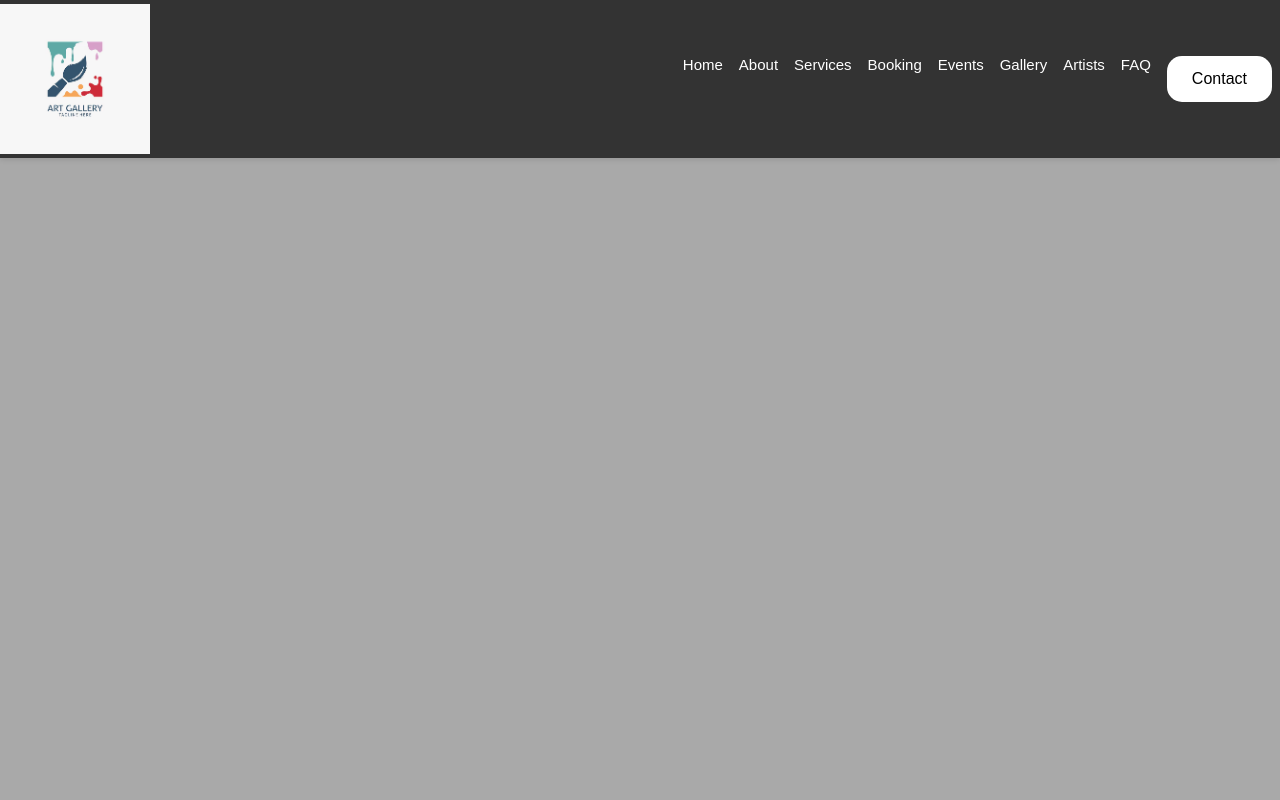
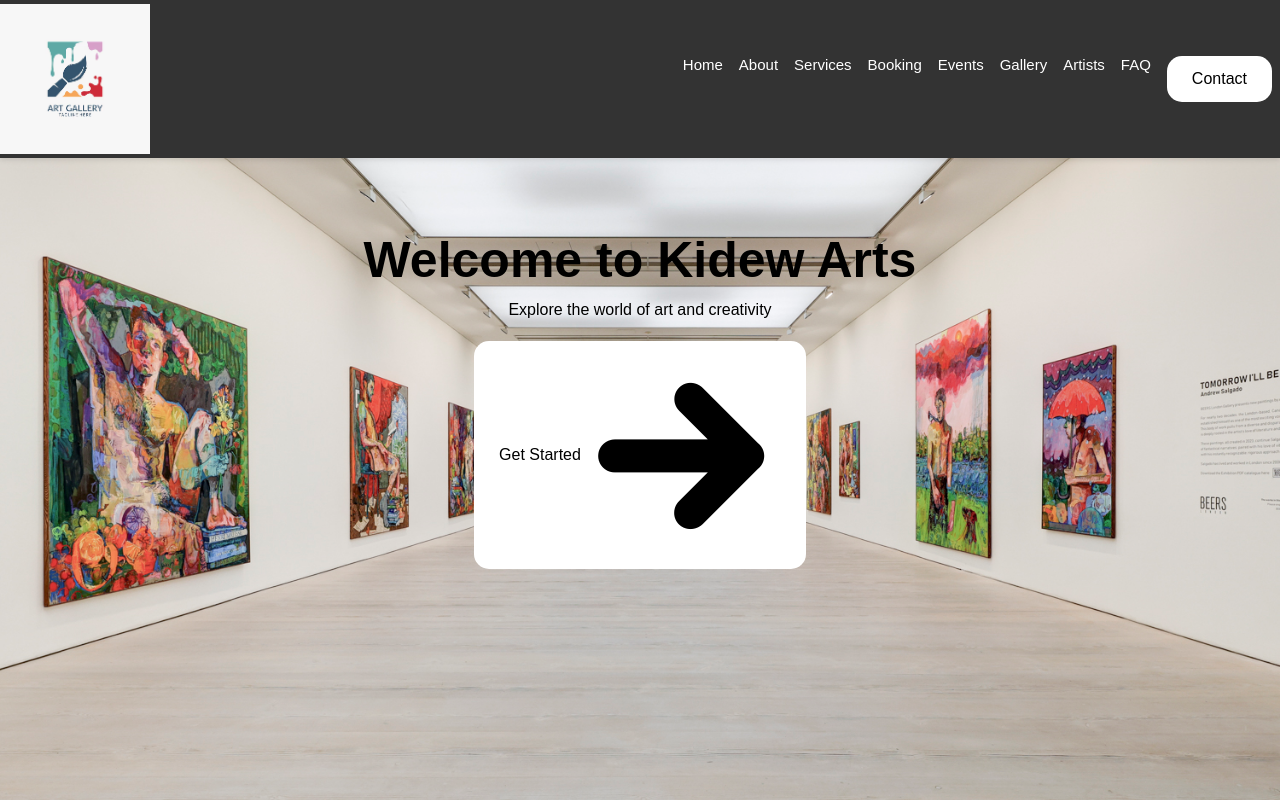
Before and after one commit to MLangri/Kidew-Arts-Website, a React (Vite) app: page / in a window 1280 px wide. Built offline with nearby package versions, Linux system fonts and the light colour scheme.

Commit message:
hero has loaded, also background url and arrow

```diff
--- a/src/App.jsx
+++ b/src/App.jsx
@@ -1,13 +1,13 @@
 import React from 'react'
 import Navbar from './components/navbar/navbar';
-//import Hero from './components/hero/hero';
+import Hero from './components/hero/hero';
 //import Services from './components/services/services';
 const App = () => {
   return (
     <div>
         <Navbar/>
+        <Hero/>
         {/*
-        <Hero/>
         <div className="container">
           <Title/>
           {/*<Services/>
--- /dev/null
+++ b/src/components/hero/hero.css
@@ -0,0 +1,24 @@
+.hero{
+    width: 100vw;
+    min-height: 100vh;
+    background: url("../../assets/background2.jpg");
+    background-size: cover;
+    background-position: center;
+    color:black;
+    display: flex;
+    align-items: center;
+    justify-content: center;
+}
+.hero-text{
+    text-align: center;
+    max-width: 800px;
+}
+.hero-text h1{
+    font-size: 50px;
+    font-weight: 700;
+}
+.hero-text p{
+    max-width: 700px;
+    margin: 10px auto 20px;
+    line-height: 1.4;
+}
--- /dev/null
+++ b/src/components/hero/hero.jsx
@@ -0,0 +1,16 @@
+import React from 'react'
+import './hero.css';
+import rightArrow from '../../assets/rightarrow.png'; //right arrow image
+const hero = () => {
+  return (
+    <div className='hero container'>
+      <div className="hero-text">
+      <h1>Welcome to Kidew Arts</h1>
+      <p>Explore the world of art and creativity</p>
+      <button className='btn'>Get Started <img src={rightArrow} alt="right arrow" /></button>
+      </div>
+    </div>
+  )
+}
+
+export default hero
```
